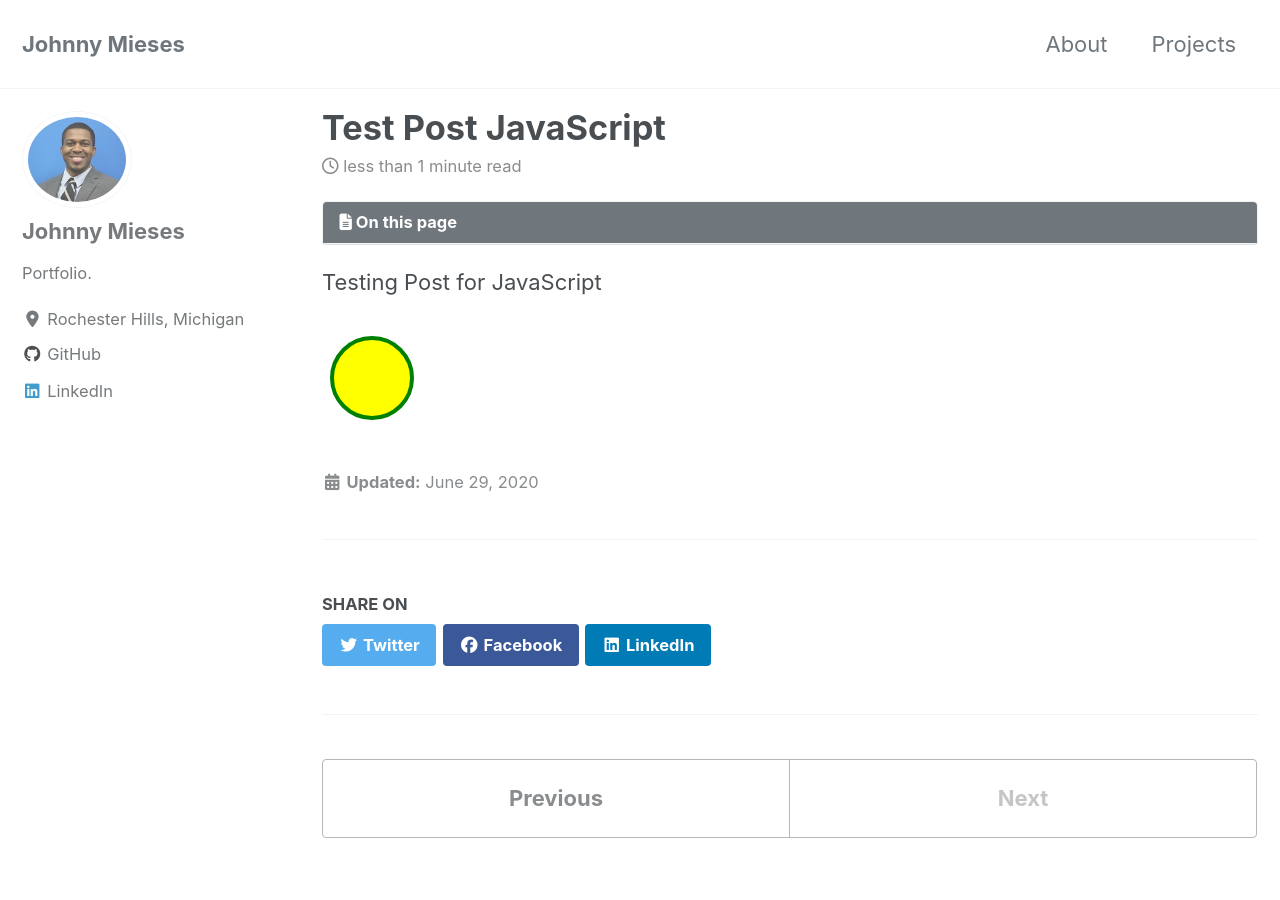
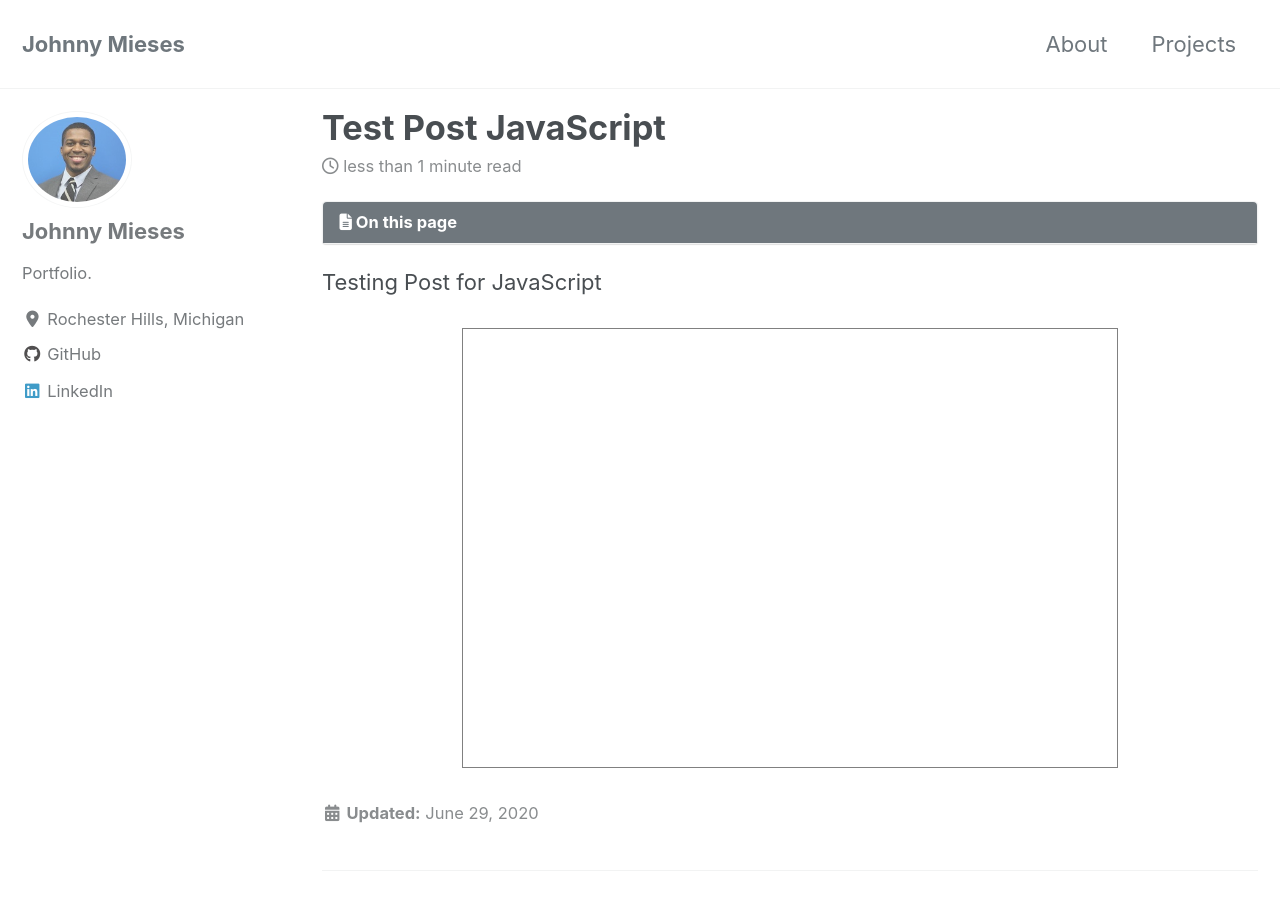
Before and after one commit to jmieses/jmportfolio.github.io, a Jekyll site: the page built from _posts/2020-06-29-Test-Post-JavaScript.md, in a window 1280 px wide and 900 px high. Built offline with Jekyll 4.4.1, drawn with Linux system fonts in a browser that asks for light colours; cached includes are drawn as plain includes; nearby versions of some CDN libraries.

Commit message:
testing window

```diff
--- a/_posts/2020-06-29-Test-Post-JavaScript.md
+++ b/_posts/2020-06-29-Test-Post-JavaScript.md
@@ -10,7 +10,8 @@ classes: wide
 Testing Post for JavaScript
 
 
-<svg width="100" height="100">
-   <circle cx="50" cy="50" r="40" stroke="green" stroke-width="4" fill="yellow" />
-   Sorry, your browser does not support inline SVG.
+<svg version="1.1" xmlns="http://www.w3.org/2000/svg" viewBox="-0.5 -0.5 1 1" style="display:block; width:70%; height:20em; margin:0em auto; border:0.07em solid #808080">
+	<path d="" fill="#E8E8E8" stroke-width="0.006" stroke="#808080"/>
+	<g fill="#909090"></g>
+	<g fill="#FF0000"></g>
 </svg>
```
